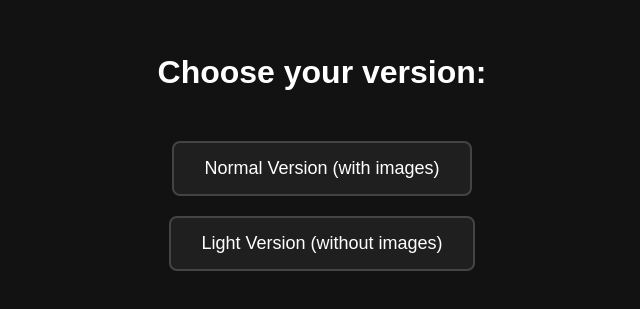
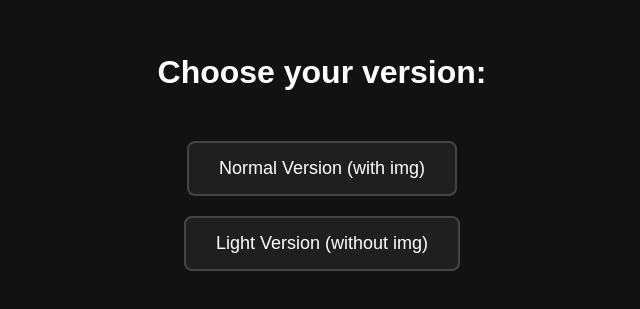
Before and after one commit to MyW0rld/crack, a plain HTML site: page index.html in a window 1280 px wide. Shown: the part 243-552 px from the top of the page, without its empty margins (318-958 px from the left). Drawn offline with Linux system fonts and the light colour scheme.

Commit message:
Update index.html

```diff
--- a/index.html
+++ b/index.html
@@ -3,7 +3,7 @@
 <head>
     <meta charset="UTF-8">
     <title>Crack Version</title>
-    <link rel="icon" href="images/icon.png" type="image/png">
+    <link rel="icon" href="img/icon.png" type="image/png">
     <style>
         body {
             background-color: #121212;
@@ -56,7 +56,7 @@
 </head>
 <body>
     <h1>Choose your version:</h1>
-    <a class="btn" href="default.html">Normal Version (with images)</a>
-    <a class="btn" href="light.html">Light Version (without images)</a>
+    <a class="btn" href="default.html">Normal Version (with img)</a>
+    <a class="btn" href="light.html">Light Version (without img)</a>
 </body>
 </html>
```
